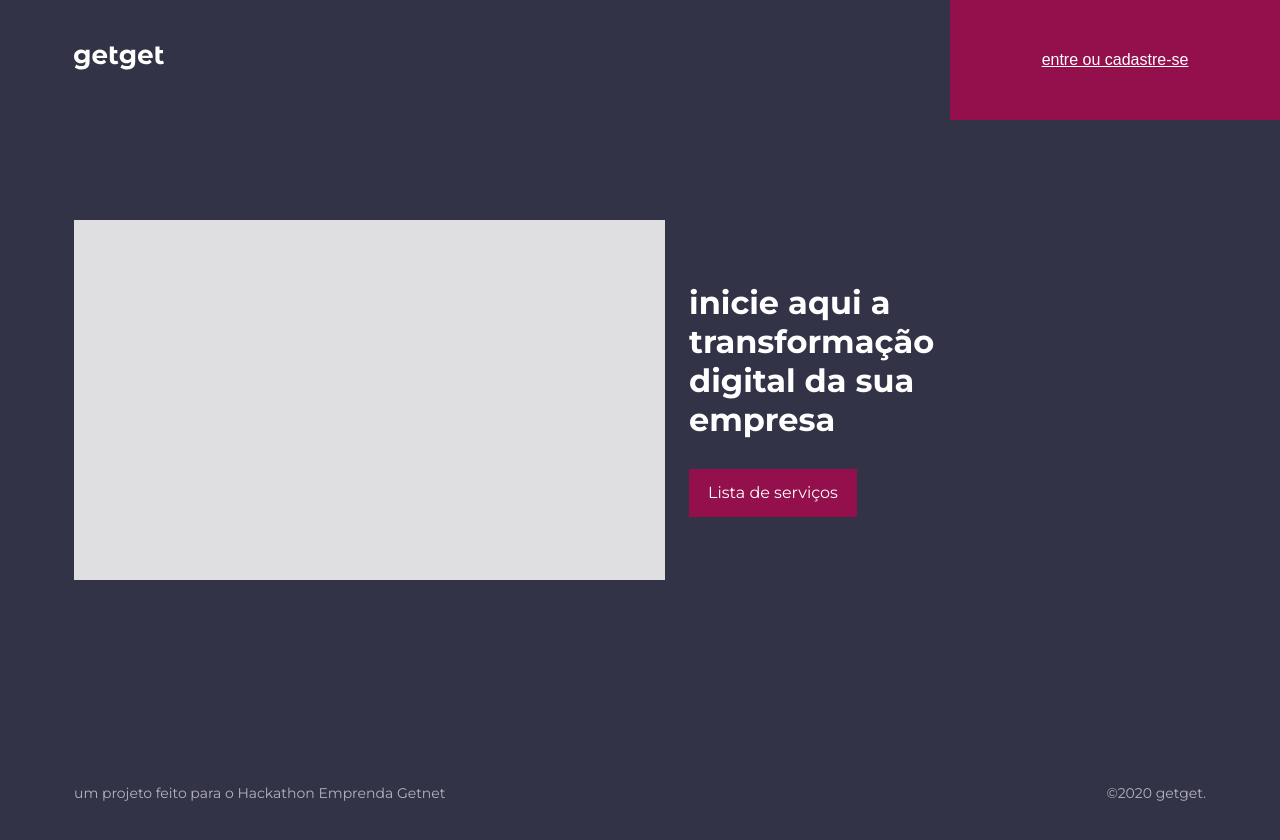
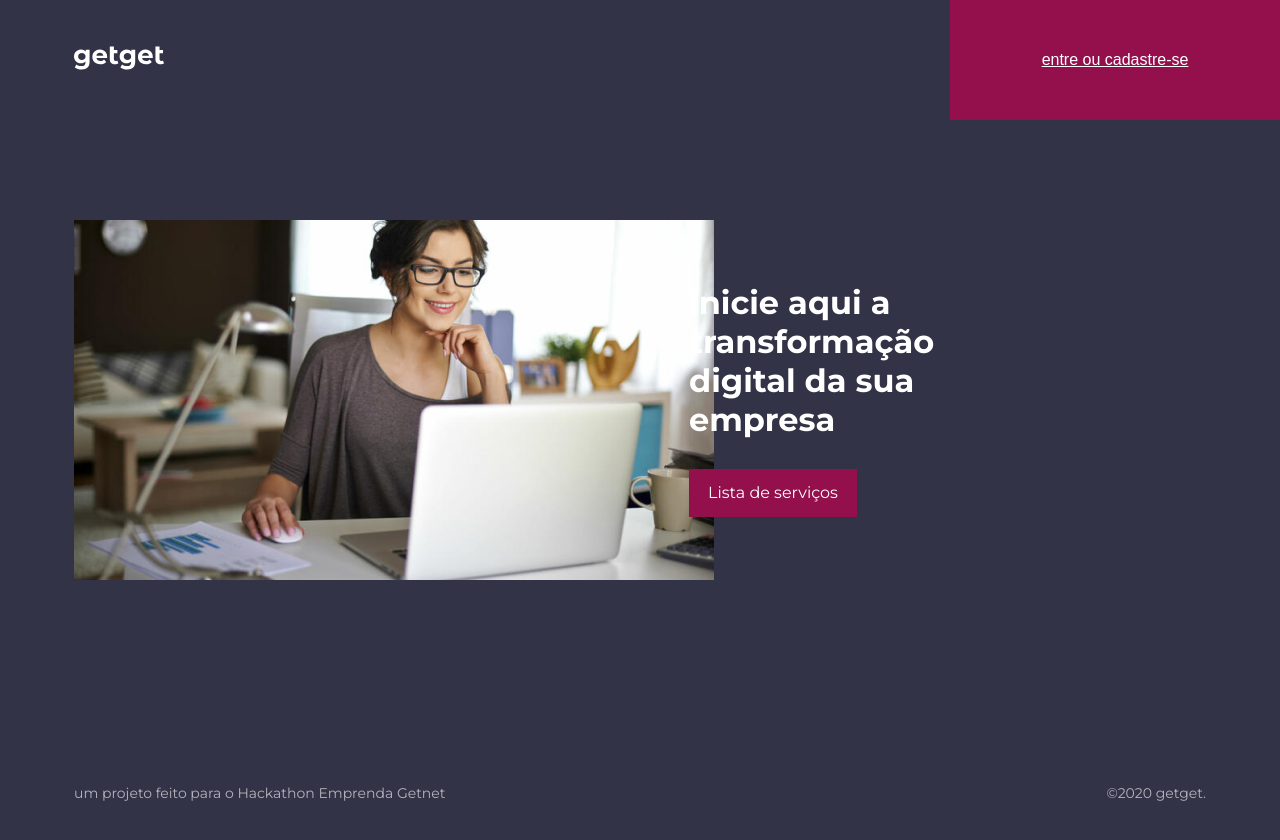
Before and after one commit to RobsonAraujo/front-end-getxget, a Next.js app: page / in a window 1280 px wide. Shown: the top 840 px of the page. Built offline with nearby package versions, Linux system fonts and the light colour scheme; a web font is replaced by a local one.

Commit message:
added img

```diff
--- a/src/pages/index.tsx
+++ b/src/pages/index.tsx
@@ -12,7 +12,6 @@ export const Wrapper = styled.div`
 export const VideoArea = styled.div`
   width: 100%;
   height: 360px;
-  background: #dfdfe2;
 `
 
 export const TextDigital = styled.h1`
@@ -27,7 +26,9 @@ export default function Home() {
       <FirstHeader />
       <Grid container spacing={3}>
         <Grid item xs={12} sm={6}>
-          <VideoArea />
+          <VideoArea>
+            <img src="static/img/arte.jpeg" />
+          </VideoArea>
         </Grid>
         <Grid item xs={12} sm={6} container direction="column" justify="center">
           <TextDigital>
```
Also changed, not shown: public/static/img/arte.jpeg (added).
